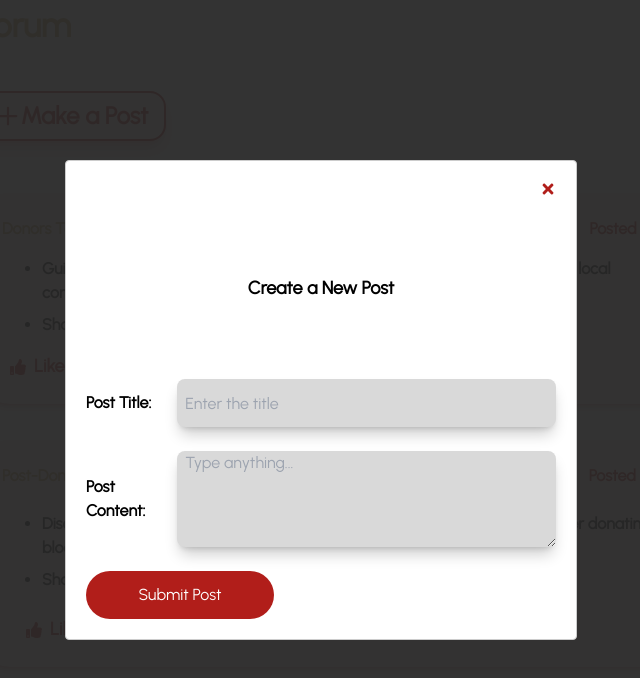
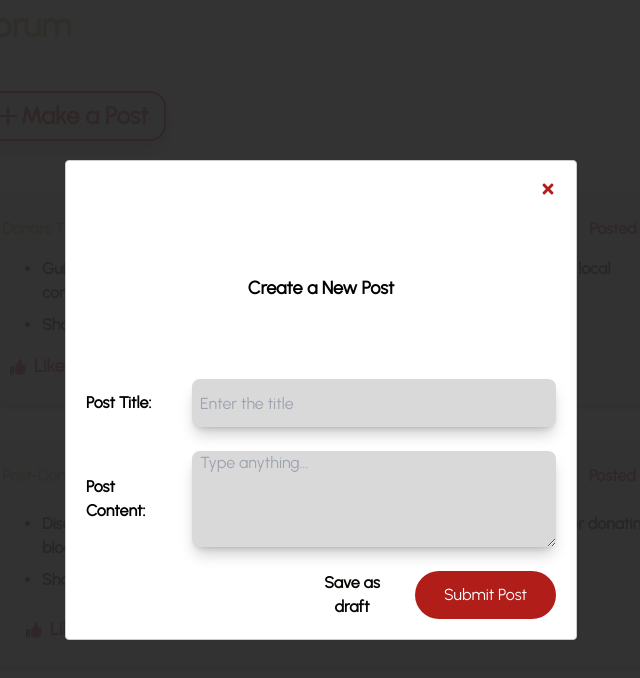
Before and after one commit to oreoluwa212/lifePlus-webapp, a React (Vite) app: page /community in a window 1280 px wide. Both pictures are taken after a click on the button "Make a Post". Shown: the top 678 px of the page, without its empty margins (319-959 px from the left). Built offline with nearby package versions, Linux system fonts and the light colour scheme.

Commit message:
feat: Forum posting added

```diff
--- a/src/components/web-App/PostModal.jsx
+++ b/src/components/web-App/PostModal.jsx
@@ -65,7 +65,7 @@ const PostModal = ({ onClose }) => {
         </h2>
         <form className="flex flex-col gap-6">
           <div className="flex items-center gap-4">
-            <label className="font-semibold w-[20%]" htmlFor="postTitle">
+            <label className="font-semibold w-[25%]" htmlFor="postTitle">
               Post Title:
             </label>
             <input
@@ -78,7 +78,7 @@ const PostModal = ({ onClose }) => {
             />
           </div>
           <div className="flex items-center gap-4">
-            <label htmlFor="postContent" className="w-[20%] font-semibold">
+            <label htmlFor="postContent" className="w-[25%] font-semibold">
               Post Content:
             </label>
             <textarea
@@ -90,13 +90,22 @@ const PostModal = ({ onClose }) => {
               onChange={handleInputChange}
             />
           </div>
+          <div className="flex gap-4 w-full justify-end">
             <button
-            className="bg-red text-white w-[40%] h-[48px] rounded-[32px]"
+              className="bg-transparent text-black w-[20%] h-[48px] font-semibold"
+              type="button"
+              onClick={handlePostSubmission}
+            >
+              Save as draft
+            </button>
+            <button
+              className="bg-red text-white w-[30%] h-[48px] rounded-[32px]"
               type="button"
               onClick={handlePostSubmission}
             >
               Submit Post
             </button>
+          </div>
         </form>
       </Modal>
 
```
Lines whose indentation alone changed are shown as unchanged.
